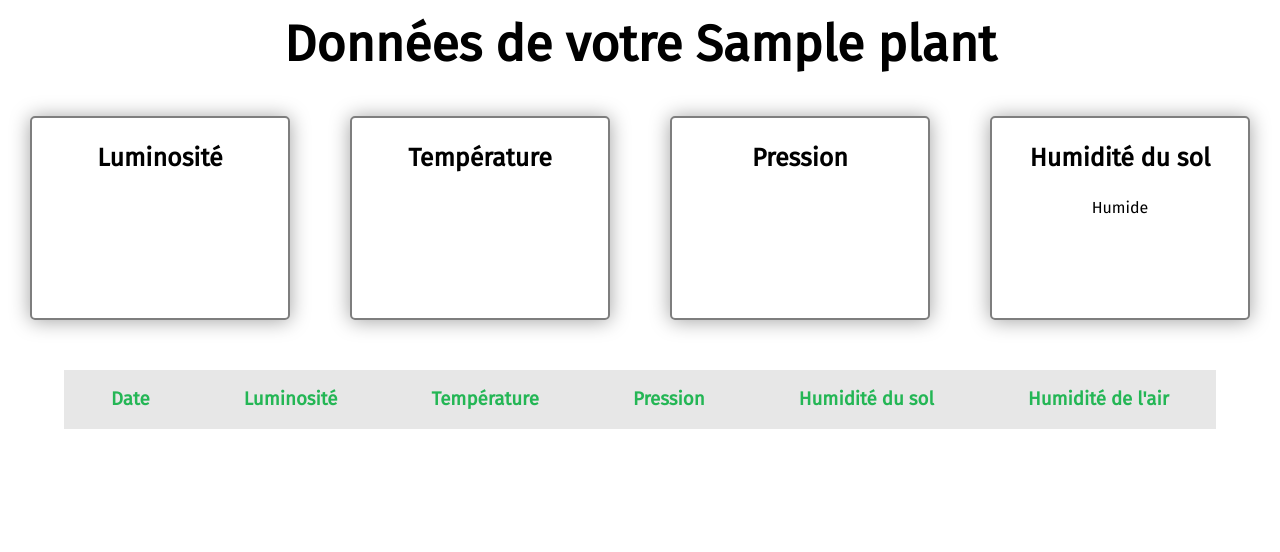
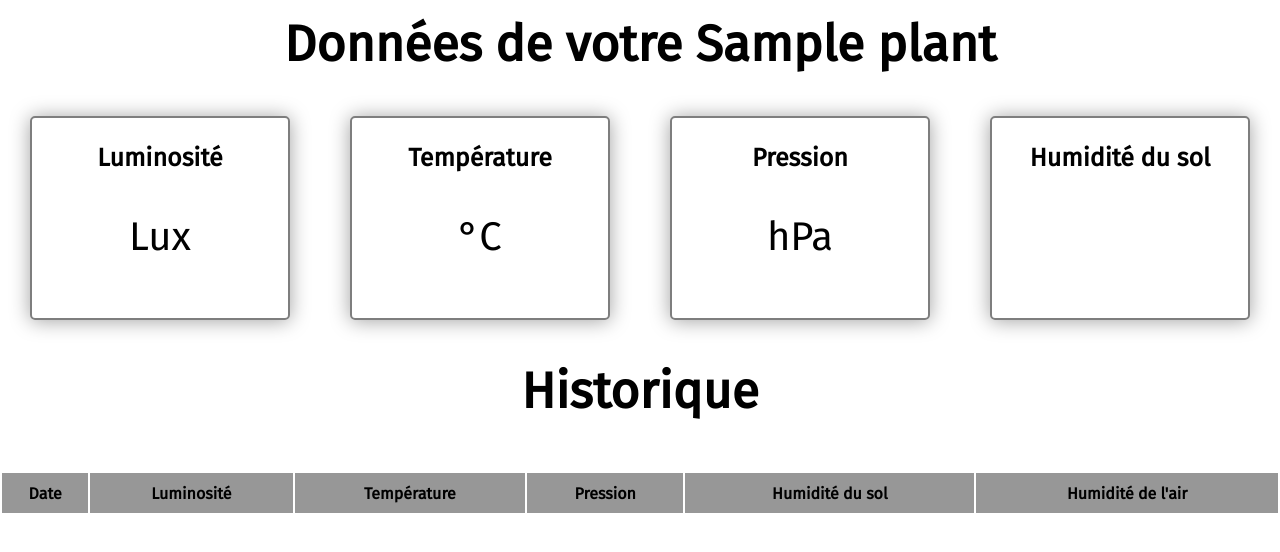
Before and after one commit to Sascha40/Connected_Flowers, a PHP site: page /data?plant=1 in a window 1280 px wide. Shown: the part 160-712 px from the top of the page. Run offline with PHP 8.4, Linux system fonts and the light colour scheme; tables that the repository leaves empty or names only in its code hold one stand-in row (values such as "Sample post"); data that the repository does not hold is empty; some libraries are stand-ins or nearby versions.

Commit message:
add last files for App

```diff
--- a/App/_classes/Plants.php
+++ b/App/_classes/Plants.php
@@ -25,9 +25,16 @@ class Plants{
         global $db;
 
         $idPlant = htmlspecialchars($idPlant);
-        $req = $db->execute('DELETE FROM plants WHERE id=?',[$idPlant]);
 
-        return $req;
+        $req = $db->execute('DELETE FROM plants_select WHERE id_plant = ?', [$idPlant]);
+
+        if ($req) {
+            $req2 = $db->execute('DELETE FROM plants WHERE id=?',[$idPlant]);
+            return $req2;
+        }
+        else {
+            return false;
+        }
     }
 
     // Function to delete one plant by ID on plants_select table
@@ -95,7 +102,7 @@ class Plants{
     public static function getDatas($id_plant_select){
         global $db;
 
-        $req = $db->fetch('SELECT temperature,luminosity,pression,floor_humidity,air_humidity FROM data_sensor d INNER JOIN plants_select p on d.id_plant_select = ?',[$id_plant_select],true);
+        $req = $db->fetch('SELECT data_date,temperature,luminosity,pression,floor_humidity,air_humidity FROM data_sensor WHERE id_plant_select = ? ORDER BY data_date',[$id_plant_select],true);
 
         return $req;
     }
--- a/App/assets/styles/styles.css
+++ b/App/assets/styles/styles.css
@@ -122,6 +122,7 @@ h1{
     display: flex;
     flex-direction: column;
     margin-top: 50px;
+    margin-bottom: 50px;
 }
 
 .plant{
@@ -269,6 +270,10 @@ h1{
     text-align: center;
 }
 
+#contain_data p{
+    font-size: 40px;
+}
+
 #contain_data h3{
     font-size: 25px;
 }
@@ -306,26 +311,19 @@ h1{
 }
 
 #table_data{
-    display: flex;
-    flex-direction: column;
-    align-items: center;
-    margin-top: 50px;
+    width: 100%;
+    text-align: center;
+    margin:50px 0;
 }
 
-#indications{
-    width: 90%;
-    background-color:#e7e7e7;
-    color: #24b655;
-    display: flex;
-    justify-content: space-around;
-    align-items: center;
+#table_data th{
+    background-color: #979797;
 }
 
-.data{
-    width: 90%;
-    background-color:#e7e7e7;
-    color: #000;
-    display: flex;
-    justify-content: space-around;
-    align-items: center;
+#table_data td{
+    background-color: #d8d8d8;
 }
+
+#table_data tr{
+    height: 40px;
+}
--- a/App/index.php
+++ b/App/index.php
@@ -1,6 +1,6 @@
 <?php
 
-// Inclusion of configurations and classes files
+//Inclusion of configurations and classes files
 include_once '_config/config.php';
 include_once '_functions/functions.php';
 include_once '_classes/Autoloader.php';
--- a/App/views/data_view.php
+++ b/App/views/data_view.php
@@ -15,7 +15,7 @@
 
             if($dataPlant['floor_humidity'] == 1){
                 $dataPlant['floor_humidity'] = "Pas Humide";
-            } else{
+            } else if($dataPlant['floor_humidity'] == 2){
                 $dataPlant['floor_humidity'] = "Humide";
             }
 
@@ -26,15 +26,15 @@
         <div id="contain_data">
             <div id="luminosity">
                 <h3>Luminosité</h3>
-                <p><?= $dataPlant['luminosity'] ?></p>
+                <p><?= $dataPlant['luminosity'] ?> Lux</p>
             </div>
             <div id="temperature">
                 <h3>Température</h3>
-                <p><?= $dataPlant['temperature'] ?></p>
+                <p><?= $dataPlant['temperature'] ?> °C</p>
             </div>
             <div id="pression">
                 <h3>Pression</h3>
-                <p><?= $dataPlant['pression'] ?></p>
+                <p><?= $dataPlant['pression'] ?> hPa</p>
             </div>
             <div id="floorhumidity">
                 <h3>Humidité du sol</h3>
@@ -42,27 +42,41 @@
             </div>
         </div>
 
-        <div id="table_data">
-            <div id="indications">
-                <h3>Date</h3>
-                <h3>Luminosité</h3>
-                <h3>Température</h3>
-                <h3>Pression</h3>
-                <h3>Humidité du sol</h3>
-                <h3>Humidité de l'air</h3>
-            </div>
+        <h2 id="title_data">Historique</h2>
+
+        <table id="table_data">
+
+            <tr>
+                <th>Date</th>
+                <th>Luminosité</th>
+                <th>Température</th>
+                <th>Pression</th>
+                <th>Humidité du sol</th>
+                <th>Humidité de l'air</th>
+            </tr>
+
             <?php
-                foreach($datas as $index=>$data){ ?>
-                <div class="data">
-                    <h3><?= $data['luminosity']  ?></h3>
-                    <h3><?= $data['temperature']  ?></h3>
-                    <h3><?= $data['pression']  ?></h3>
-                    <h3><?= $data['floor_humidity']  ?></h3>
-                    <h3><?= $data['air_humidity']  ?></h3>
-                </div>
-                <?php
-                } ?>
-        </div>
+                foreach($datas as $index=>$data){
+
+                    if($data['floor_humidity'] == 1){
+                        $data['floor_humidity'] = "Pas Humide";
+                    } else if($data['floor_humidity'] == 2){
+                        $data['floor_humidity'] = "Humide";
+                    }
+
+                    ?>
+                    <tr>
+                        <td><?= $data['data_date']  ?></td>
+                        <td><?= $data['luminosity']  ?> Lux</td>
+                        <td><?= $data['temperature']  ?> °C</td>
+                        <td><?= $data['pression']  ?> hPa</td>
+                        <td><?= $data['floor_humidity']  ?></td>
+                        <td><?= $data['air_humidity']  ?> %</td>
+                    </tr>
+            <?php
+            } ?>
+
+        </table>
 
 
 </body>
```
